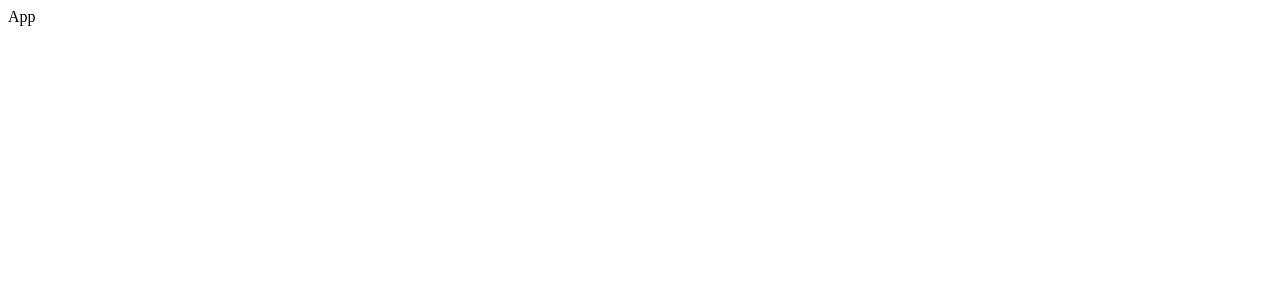
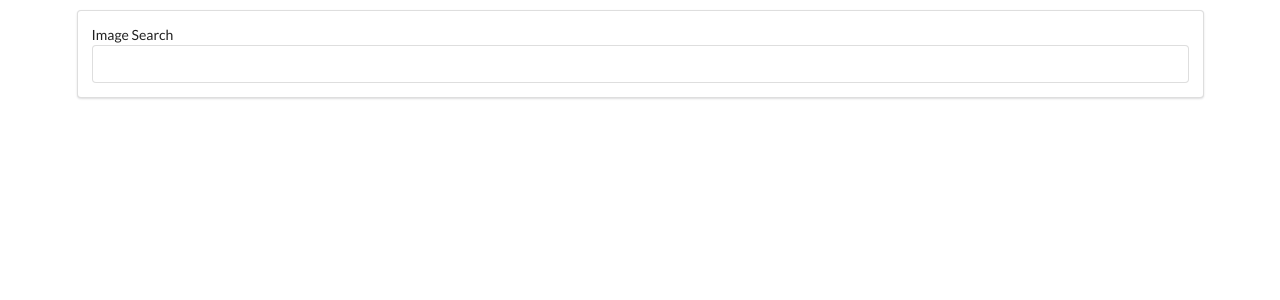
Before and after one commit to elftvxq/master-react-with-redux, a React (Create React App) app in the folder pics/: page / in a window 1280 px wide. Shown: the top 300 px of the page. Built offline with nearby package versions, Linux system fonts and the light colour scheme.

Commit message:
create event handlers

```diff
--- a/pics/public/index.html
+++ b/pics/public/index.html
@@ -1,14 +1,13 @@
 <!DOCTYPE html>
 <html lang="en">
+
 	<head>
 		<meta charset="utf-8" />
 		<link rel="icon" href="%PUBLIC_URL%/favicon.ico" />
 		<meta name="viewport" content="width=device-width, initial-scale=1" />
 		<meta name="theme-color" content="#000000" />
-    <meta
-      name="description"
-      content="Web site created using create-react-app"
-    />
+		<link rel="stylesheet" href="https://cdnjs.cloudflare.com/ajax/libs/semantic-ui/2.4.1/semantic.min.css" />
+		<meta name="description" content="Web site created using create-react-app" />
 		<link rel="apple-touch-icon" href="%PUBLIC_URL%/logo192.png" />
 		<!--
       manifest.json provides metadata used when your web app is installed on a
@@ -26,6 +25,7 @@
     -->
 		<title>React App</title>
 	</head>
+
 	<body>
 		<noscript>You need to enable JavaScript to run this app.</noscript>
 		<div id="root"></div>
@@ -40,4 +40,5 @@
       To create a production bundle, use `npm run build` or `yarn build`.
     -->
 	</body>
+
 </html>
--- a/pics/src/components/App.js
+++ b/pics/src/components/App.js
@@ -1,8 +1,10 @@
 import React, { Component } from 'react'
-
+import SearchBar from './SearchBar'
 
 const App = () => {
-	return <div>App</div>
+	return <div className="ui container" style={{marginTop:'10px'}}>
+					<SearchBar/>
+				</div>
 }
 
 export default App
--- /dev/null
+++ b/pics/src/components/SearchBar.js
@@ -0,0 +1,23 @@
+import React, { Component } from 'react';
+
+class SearchBar extends Component {
+
+	onInputChange(event){
+
+	}
+
+	render() {
+		return (
+			<div className="ui segment">
+				<from className="ui form">
+				<div className="field">
+				<lable>Image Search</lable>
+						<input type="text" onChange={this.onInputChange}/>
+				</div>
+				</from>
+			</div>
+		);
+	}
+}
+
+export default SearchBar;
```
Lines whose indentation alone changed are shown as unchanged.
